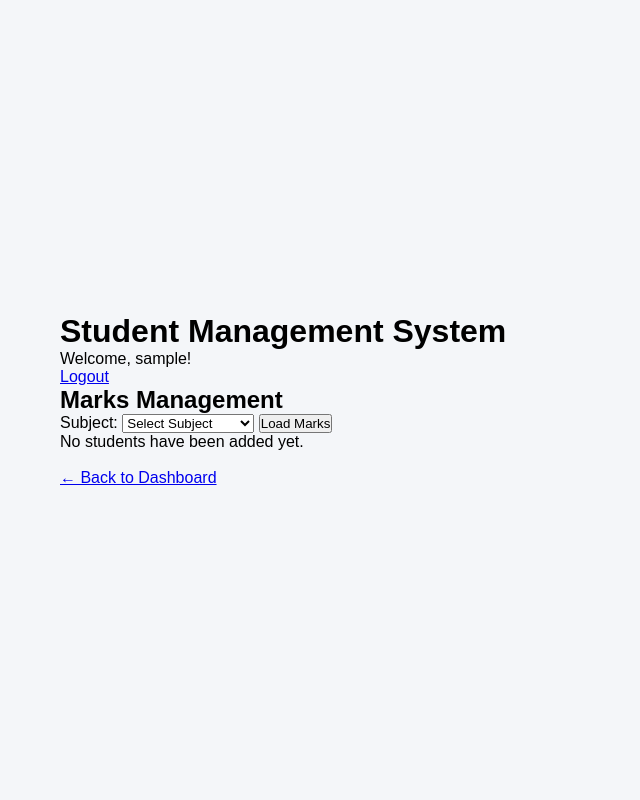
After one commit to sureshbabu2006/student-management-system, a Flask app: page /marks in a window 1280 px wide. The commit adds this page. Shown: the whole page, without its empty margins (0-640 px from the left). Run offline with Flask 3, Linux system fonts and the light colour scheme; the visitor is signed in with stand-in values (Sample User, id 1); data that the repository does not hold is empty.

Commit message:
Add marks management system

```diff
--- a/app.py
+++ b/app.py
@@ -260,6 +260,61 @@ def attendance():
         students=students,
         selected_date=selected_date
     )
+@app.route("/marks", methods=["GET", "POST"])
+def marks():
+
+    if "user_id" not in session:
+        return redirect(url_for("login"))
+
+    subject = (
+        request.form.get("subject")
+        if request.method == "POST"
+        else request.args.get("subject", "")
+    )
+
+    connection = get_db_connection()
+
+    students = connection.execute("""
+        SELECT * FROM students
+        ORDER BY name ASC
+    """).fetchall()
+
+    if request.method == "POST" and subject:
+
+        for student in students:
+
+            marks_value = request.form.get(
+                f"marks_{student['id']}"
+            )
+
+            if marks_value:
+                connection.execute("""INSERT INTO marks(student_id, subject, marks, max_marks)VALUES (?, ?, ?, 100)
+                  ON CONFLICT(student_id, subject)
+                 DO UPDATE SET marks = excluded.marks """, (student["id"], subject,marks_value
+                 ))
+
+        connection.commit()
+
+    saved_marks = {}
+
+    if subject:
+        rows = connection.execute("""
+            SELECT student_id, marks
+            FROM marks
+            WHERE subject = ?
+        """, (subject,)).fetchall()
+
+        for row in rows:
+            saved_marks[row["student_id"]] = row["marks"]
+
+    connection.close()
+
+    return render_template(
+        "marks.html",
+        students=students,
+        subject=subject,
+        saved_marks=saved_marks
+    )
 @app.route("/logout")
 def logout():
 
--- a/templates/dashboard.html
+++ b/templates/dashboard.html
@@ -42,7 +42,7 @@
                       <p>Manage student attendance</p>
                 </a>
 
-                <a href="#" class="dashboard-card">
+                <a href="{{ url_for('marks') }}" class="dashboard-card">
                     <h3>📊 Marks</h3>
                     <p>Manage student marks</p>
                 </a>
--- /dev/null
+++ b/templates/marks.html
@@ -0,0 +1,163 @@
+<!DOCTYPE html>
+<html lang="en">
+
+<head>
+    <meta charset="UTF-8">
+    <meta name="viewport" content="width=device-width, initial-scale=1.0">
+
+    <title>Marks - Student Management System</title>
+
+    <link rel="stylesheet"
+          href="{{ url_for('static', filename='css/style.css') }}">
+</head>
+
+<body>
+
+    <div class="dashboard-container">
+
+        <header class="dashboard-header">
+
+            <div>
+                <h1>Student Management System</h1>
+                <p>Welcome, {{ session["username"] }}!</p>
+            </div>
+
+            <a href="{{ url_for('logout') }}" class="logout-btn">
+                Logout
+            </a>
+
+        </header>
+
+        <main>
+
+            <h2>Marks Management</h2>
+
+            <!-- Select Subject -->
+
+            <form method="GET"
+                  action="{{ url_for('marks') }}">
+
+                <label for="subject">
+                    Subject:
+                </label>
+
+                <select id="subject"
+                        name="subject"
+                        required>
+
+                    <option value="">
+                        Select Subject
+                    </option>
+
+                    <option value="Mathematics">
+                        Mathematics
+                    </option>
+
+                    <option value="Physics">
+                        Physics
+                    </option>
+
+                    <option value="Chemistry">
+                        Chemistry
+                    </option>
+
+                    <option value="Computer Science">
+                        Computer Science
+                    </option>
+
+                </select>
+
+                <button type="submit">
+                    Load Marks
+                </button>
+
+            </form>
+
+
+            {% if students and subject %}
+
+            <hr>
+
+            <h3>
+                Marks for {{ subject }}
+            </h3>
+
+
+            <!-- Save Marks -->
+
+            <form method="POST"
+                  action="{{ url_for('marks') }}">
+
+                <input type="hidden"
+                       name="subject"
+                       value="{{ subject }}">
+
+
+                {% for student in students %}
+
+                <div>
+
+                    <strong>
+                        {{ student["student_id"] }}
+                        -
+                        {{ student["name"] }}
+                    </strong>
+
+                    <label>
+                        Marks:
+
+                        <input type="number"
+       name="marks_{{ student['id'] }}"
+       value="{{ saved_marks.get(student['id'], '') }}"
+       min="0"
+       max="100"
+       placeholder="Enter marks"
+       required>
+       {% if saved_marks.get(student['id']) is not none %}
+
+<p>
+    Marks:
+    <strong>{{ saved_marks.get(student['id']) }}/100</strong>
+</p>
+
+<p>
+    Percentage:
+    <strong>{{ saved_marks.get(student['id']) }}%</strong>
+</p>
+
+{% endif %}
+                    </label>
+
+                </div>
+
+                <br>
+
+                {% endfor %}
+
+
+                <button type="submit">
+                    Save Marks
+                </button>
+
+            </form>
+
+            {% elif not students %}
+
+                <p>No students have been added yet.</p>
+
+            {% endif %}
+
+
+            <br>
+
+            <a href="{{ url_for('dashboard') }}">
+                ← Back to Dashboard
+            </a>
+
+        </main>
+
+    </div>
+
+</body>
+
+</html>
```
Also changed, not shown: database.py (+16 -1 lines).
